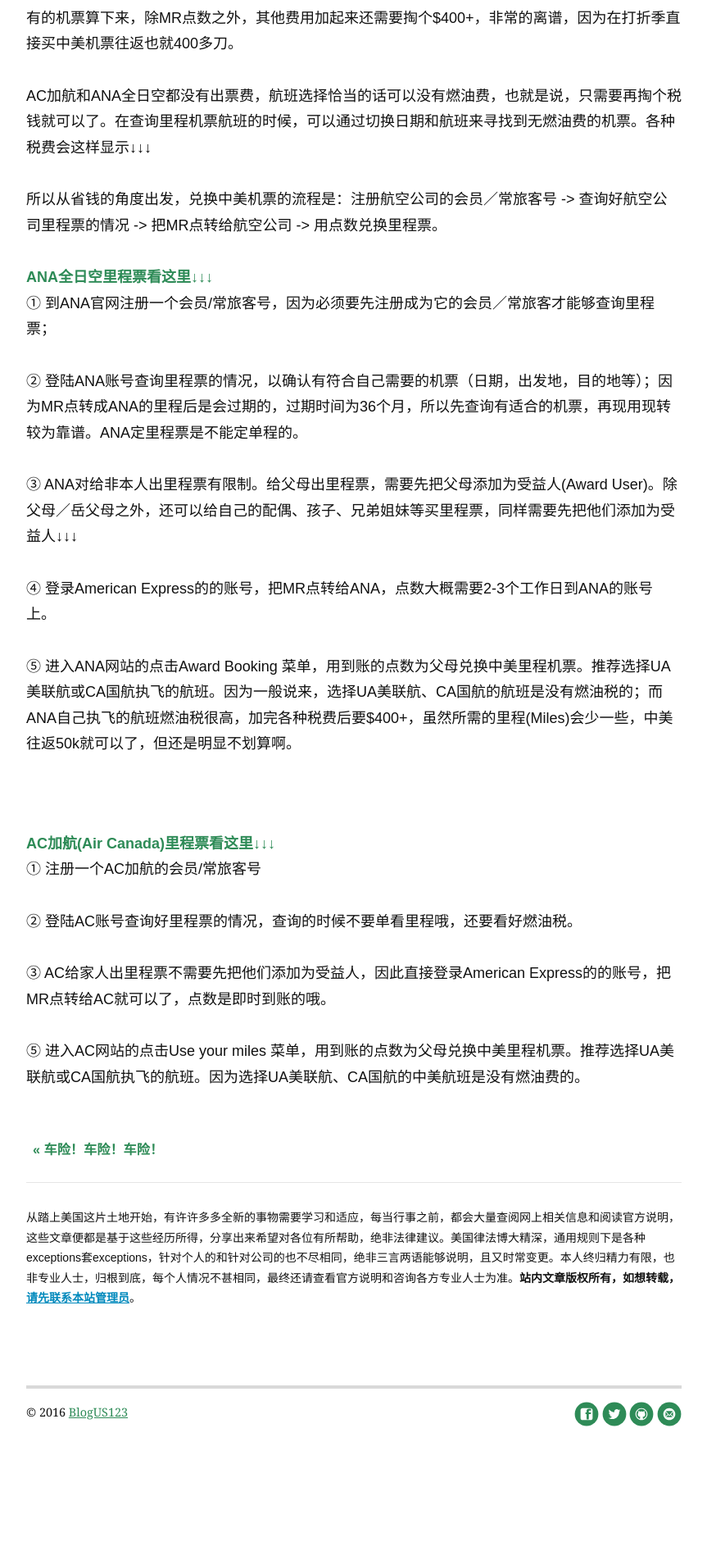
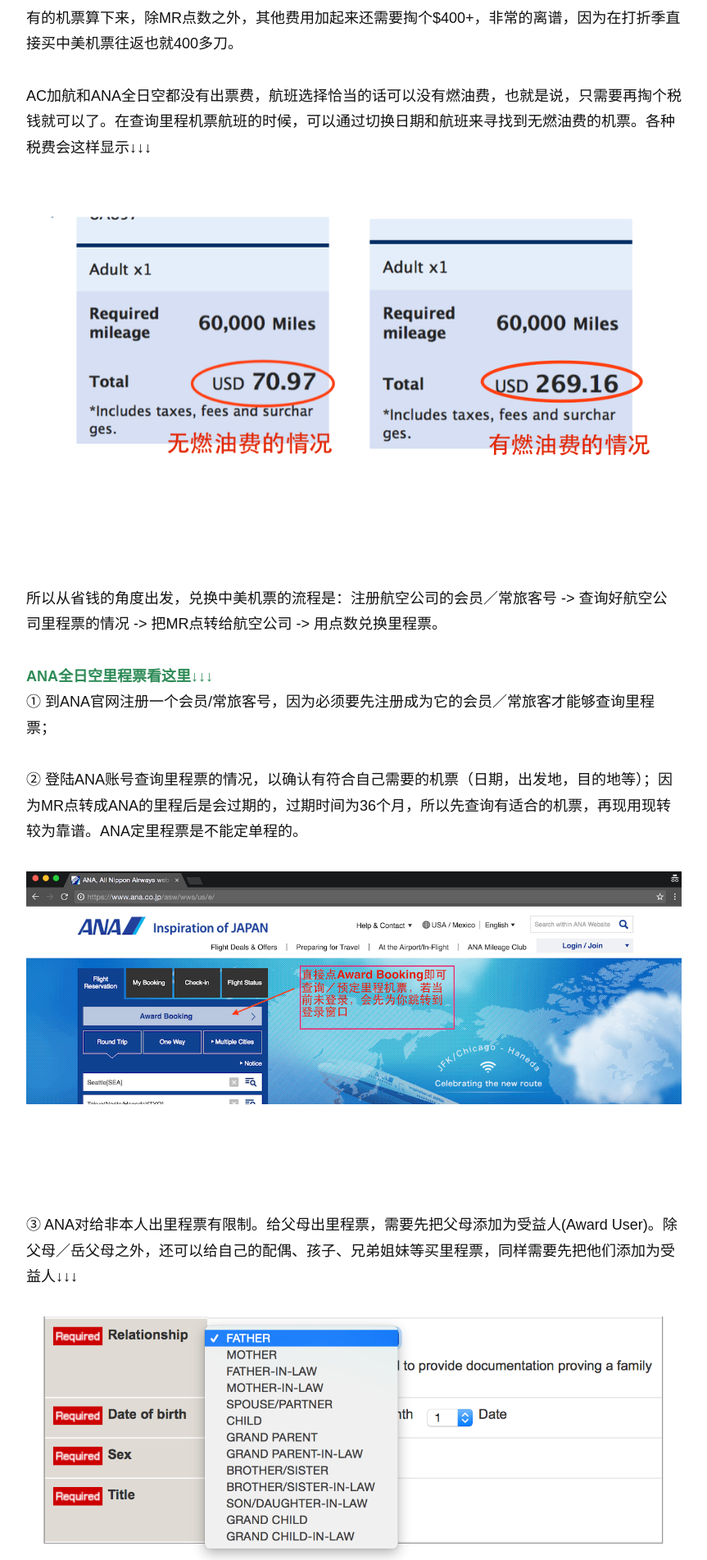
Before and after one commit to wolfwifee/wolfwifee.github.com, a Jekyll site: the page built from _posts/2016-11-07-credit-card-rewards-for-airline-tickets.md, in a window 1280 px wide. Shown: the part 1664-3567 px from the top of the page at 82% size, without its empty margins (208-1071 px from the left). Built offline with Jekyll 4.4.1, drawn with Linux system fonts in a browser that asks for light colours; comment, search, counter and statistics services are not loaded; before the commit the page ends 3491 px from its top, so only the background shows below that.

Commit message:
Update 2016-11-07-credit-card-rewards-for-airline-tickets.md

```diff
--- a/_posts/2016-11-07-credit-card-rewards-for-airline-tickets.md
+++ b/_posts/2016-11-07-credit-card-rewards-for-airline-tickets.md
@@ -34,6 +34,15 @@
 
 AC加航和ANA全日空都没有出票费，航班选择恰当的话可以没有燃油费，也就是说，只需要再掏个税钱就可以了。在查询里程机票航班的时候，可以通过切换日期和航班来寻找到无燃油费的机票。各种税费会这样显示↓↓↓
 
+<p itemprop="image" itemscope itemtype="https://schema.org/ImageObject">
+ <img src="/assets/img/ANA Fees.png" alt="Other fees for ANA Award Tickets">
+  <meta itemprop="url" content="https://www.blogus123.com/assets/img/ANA Fees.png">
+  <meta itemprop="width" content="1021">
+  <meta itemprop="height" content="382">
+</p>
+
+<p style="margin-bottom:90px"></p>
+
 所以从省钱的角度出发，兑换中美机票的流程是：注册航空公司的会员／常旅客号 -> 查询好航空公司里程票的情况 -> 把MR点转给航空公司 -> 用点数兑换里程票。
 
 <span style="color:#2e8b57">**ANA全日空里程票看这里↓↓↓**</span><br>
@@ -41,7 +50,25 @@
 
 ② 登陆ANA账号查询里程票的情况，以确认有符合自己需要的机票（日期，出发地，目的地等）；因为MR点转成ANA的里程后是会过期的，过期时间为36个月，所以先查询有适合的机票，再现用现转较为靠谱。ANA定里程票是不能定单程的。
 
+<p itemprop="image" itemscope itemtype="https://schema.org/ImageObject">
+ <img src="/assets/img/ANA Award Booking.png" alt="Booking ANA Award Tickets">
+  <meta itemprop="url" content="https://www.blogus123.com/assets/img/ANA Award Booking.png">
+  <meta itemprop="width" content="1021">
+  <meta itemprop="height" content="382">
+</p>
+
+<p style="margin-bottom:90px"></p>
+
 ③ ANA对给非本人出里程票有限制。给父母出里程票，需要先把父母添加为受益人(Award User)。除父母／岳父母之外，还可以给自己的配偶、孩子、兄弟姐妹等买里程票，同样需要先把他们添加为受益人↓↓↓
+
+<p itemprop="image" itemscope itemtype="https://schema.org/ImageObject">
+ <img src="/assets/img/ANA Award User.png" alt="Award User Registration for ANA Award Tickets">
+  <meta itemprop="url" content="https://www.blogus123.com/assets/img/ANA Award User.png">
+  <meta itemprop="width" content="1021">
+  <meta itemprop="height" content="382">
+</p>
+
+<p style="margin-bottom:90px"></p>
 
 ④ 登录American Express的的账号，把MR点转给ANA，点数大概需要2-3个工作日到ANA的账号上。
 
```
